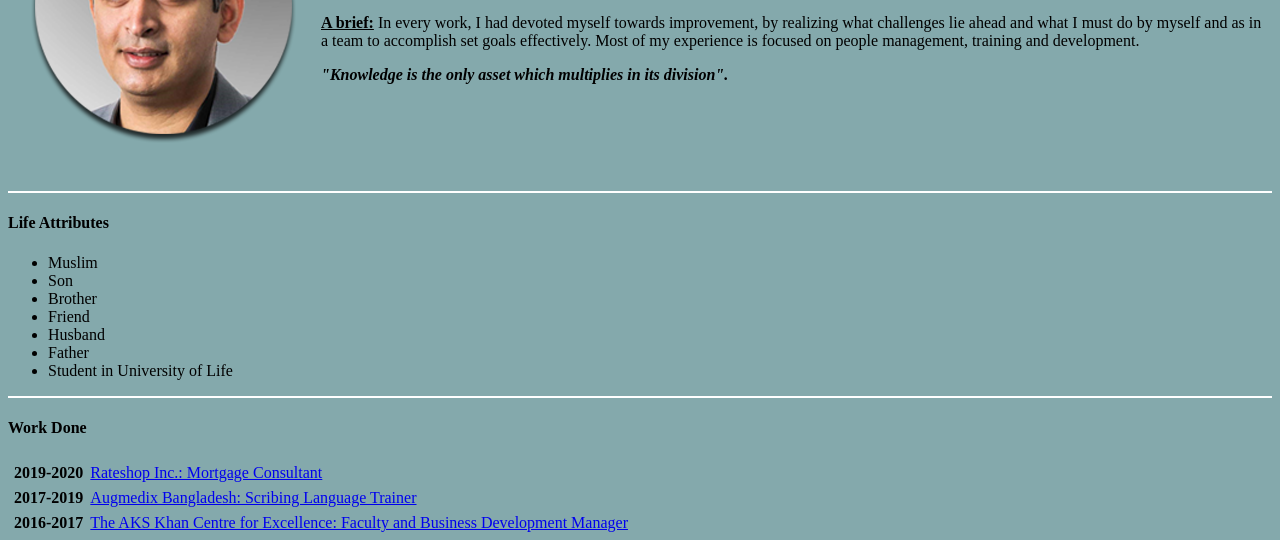
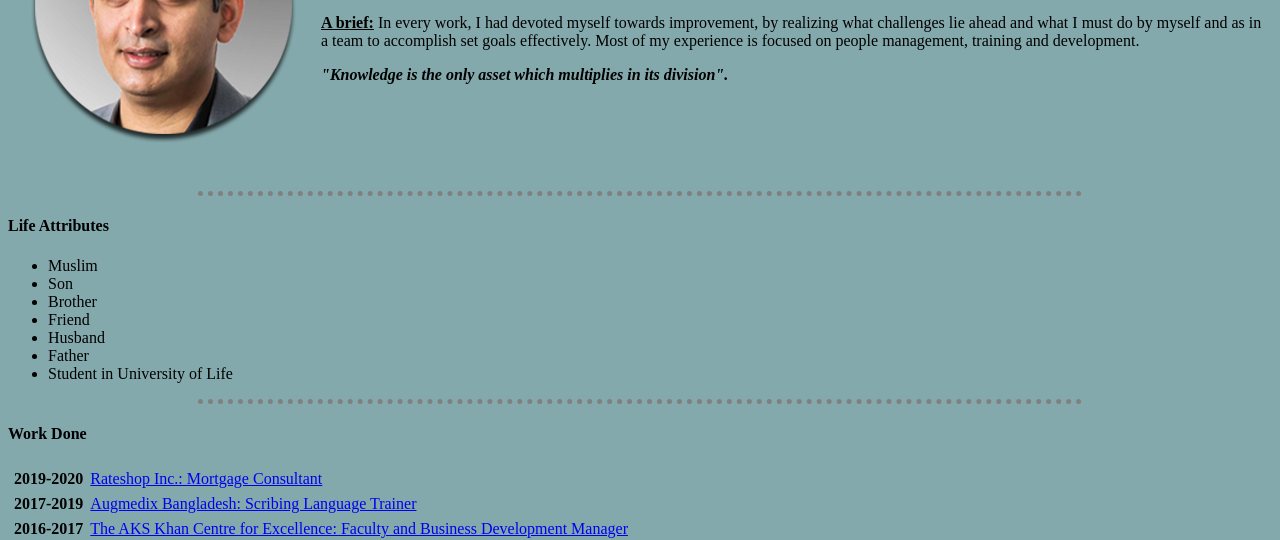
Before and after one commit to aumi14/profile, a plain HTML site: page index.html in a window 1280 px wide. Shown: the part 226-766 px from the top of the page. Drawn offline with Linux system fonts and the light colour scheme.

Commit message:
Update index.html

```diff
--- a/index.html
+++ b/index.html
@@ -11,9 +11,11 @@
     }
 
     hr {
-      background-color: white;
       border-style: none;
-      height: 2px;
+      border-top-style: dotted;
+      border-color: grey;
+      border-width: 5px;
+      width: 70%;
     }
   </style>
 
```
